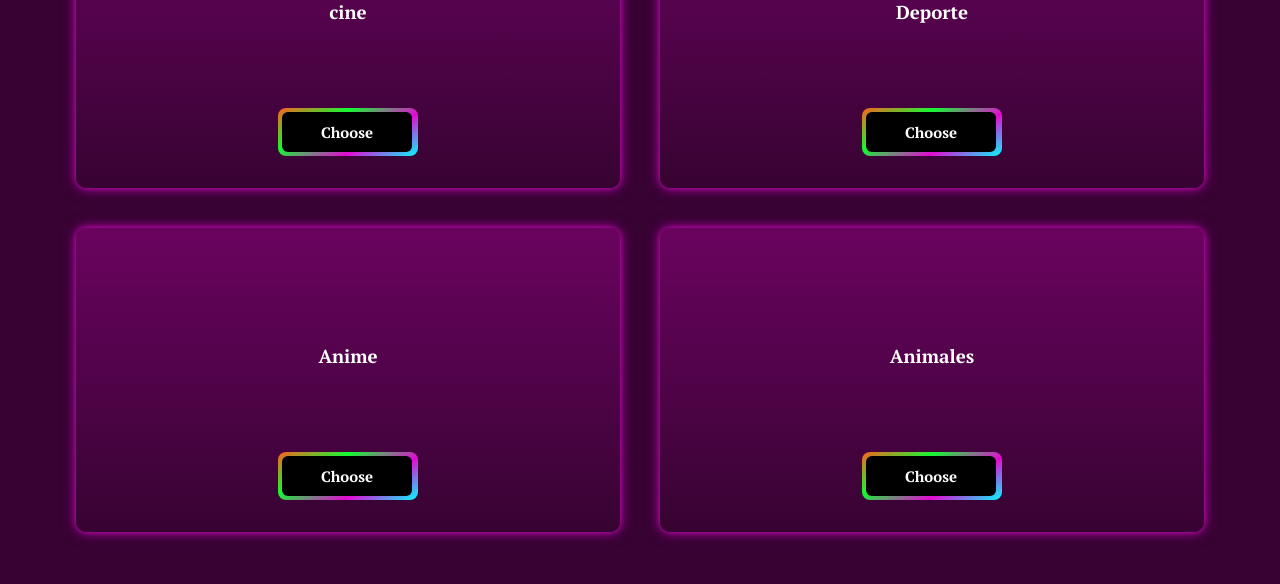
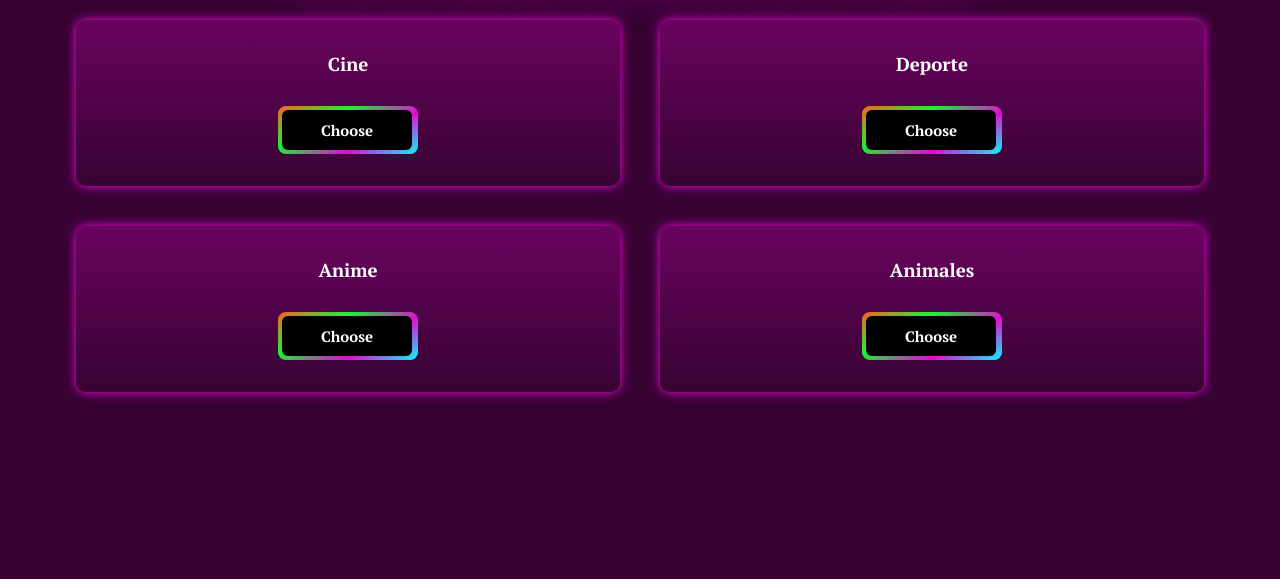
Before and after one commit to VGMB01/trivia-time, a plain HTML site: page category.html in a window 1280 px wide. Shown: the part 221-805 px from the top of the page. Drawn offline with Linux system fonts and the light colour scheme.

Commit message:
Modificacion en la orientacion de las cards en la pagina categoria

```diff
--- a/category.html
+++ b/category.html
@@ -18,7 +18,7 @@
       <h2>What category do you want to play?</h2>
       <div class="containerCategory__Categorys">
         <div class="containerCategory__Categorys-Card">
-          <h3 class="nameCategory">cine</h3>
+          <h3 class="nameCategory">Cine</h3>
           <div class="button">
             <button class="form-button">
               <span>Choose</span>
--- a/styleCategory.css
+++ b/styleCategory.css
@@ -1,4 +1,3 @@
-
 .containerCategory {
   min-height: 100vh;
   background: var(--color-background);
@@ -11,9 +10,9 @@
 }
 
 .containerCategory h2 {
-  text-shadow: -2px -2px 10px var(--color-roseNeon), 2px 2px 10px var(--color-roseNeon),
-    0 0 20px var(--color-roseNeon), 0 0 40px var(--color-roseNeon),
-    0 0 60px var(--color-roseNeon);
+  text-shadow: -2px -2px 10px var(--color-roseNeon),
+    2px 2px 10px var(--color-roseNeon), 0 0 20px var(--color-roseNeon),
+    0 0 40px var(--color-roseNeon), 0 0 60px var(--color-roseNeon);
   font-size: clamp(25px, 4.17vw, 40px);
   text-align: center;
 }
@@ -22,10 +21,8 @@
   padding: 36px;
   width: 100%;
   max-width: 1200px;
-  height: 90vh;
   display: grid;
-  grid-template-columns: repeat(2, minmax(80px, 1fr));
-  gap: 40px;
+  gap: 30px;
 }
 
 .containerCategory__Categorys-Card {
@@ -33,7 +30,7 @@
   border-radius: 10px;
   animation: glow 2s ease-in-out infinite;
   text-align: center;
-  padding: 2em;
+  padding: 1em;
   display: flex;
   flex-direction: column;
   align-items: center;
@@ -41,7 +38,8 @@
 
 @keyframes glow {
   0% {
-    box-shadow: 0 0 10px var(--color-roseNeon), 0 0 20px var(--color-roseNeon), 0 0 30px var(--color-roseNeon);
+    box-shadow: 0 0 10px var(--color-roseNeon), 0 0 20px var(--color-roseNeon),
+      0 0 30px var(--color-roseNeon);
   }
   100% {
     color: var(--color-grey);
@@ -49,13 +47,14 @@
   }
 }
 /********************************************************************f**/
-/************************ Name ***************************/
+/************************ category name ***************************/
 /**********************************************************************/
 
 .nameCategory {
   margin-bottom: auto;
   margin-top: auto;
   color: var(--color-white);
+  margin-bottom: 10px;
 }
 
 /**********************************************************************/
@@ -86,7 +85,6 @@
 }
 .form-button:active {
   transform: scale(0.9);
-
 }
 
 .form-button span {
@@ -95,10 +93,28 @@
   border-radius: 6px;
   transition: background 0.3s ease;
   width: clamp(73px, 20.28vw, 130px);
-  font-size: clamp(12px,calc(9.35px + 0.735vw) ,15px);
+  font-size: clamp(12px, calc(9.35px + 0.735vw), 15px);
 }
 
 .form-button:hover span {
   background: none;
   color: var(--color-black);
 }
+/**********************************************************************/
+/************************Media Querys***************************/
+/**********************************************************************/
+
+@media (min-width: 500px) {
+  .containerCategory__Categorys {
+    grid-template-columns: repeat(2, 1fr);
+    gap: 40px;
+  }
+}
+@media (min-width: 900px) {
+  .containerCategory__Categorys-Card {
+    padding: 2em;
+  }
+  .nameCategory {
+    margin-bottom: 30px;
+  }
+}
--- a/styleRanking.css
+++ b/styleRanking.css
@@ -120,5 +120,5 @@ img {
 
 .form-button:hover span {
   background: none;
-  color: var(--color-blackRe);
+  color: var(--color-black);
 }
```
Also changed, not shown: play.html (+1 -1 lines), style.css (+2 -9 lines).
